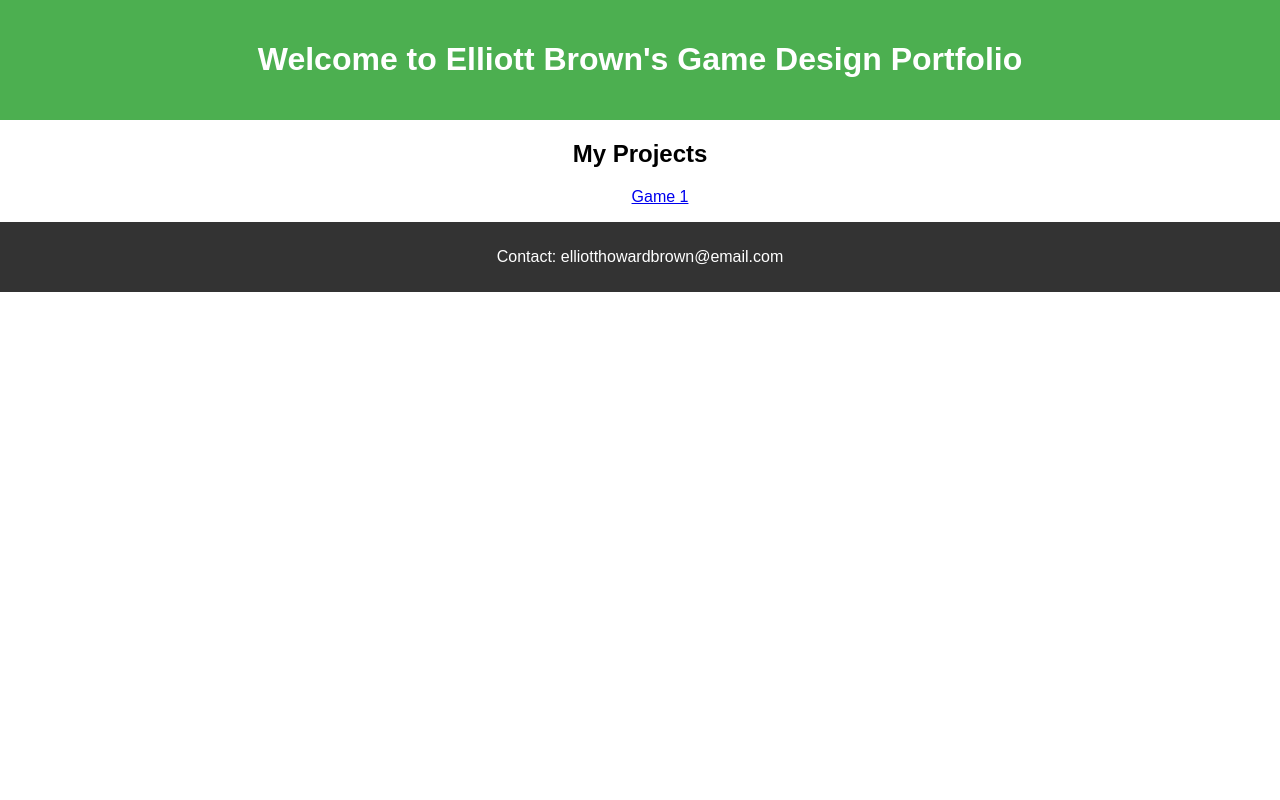
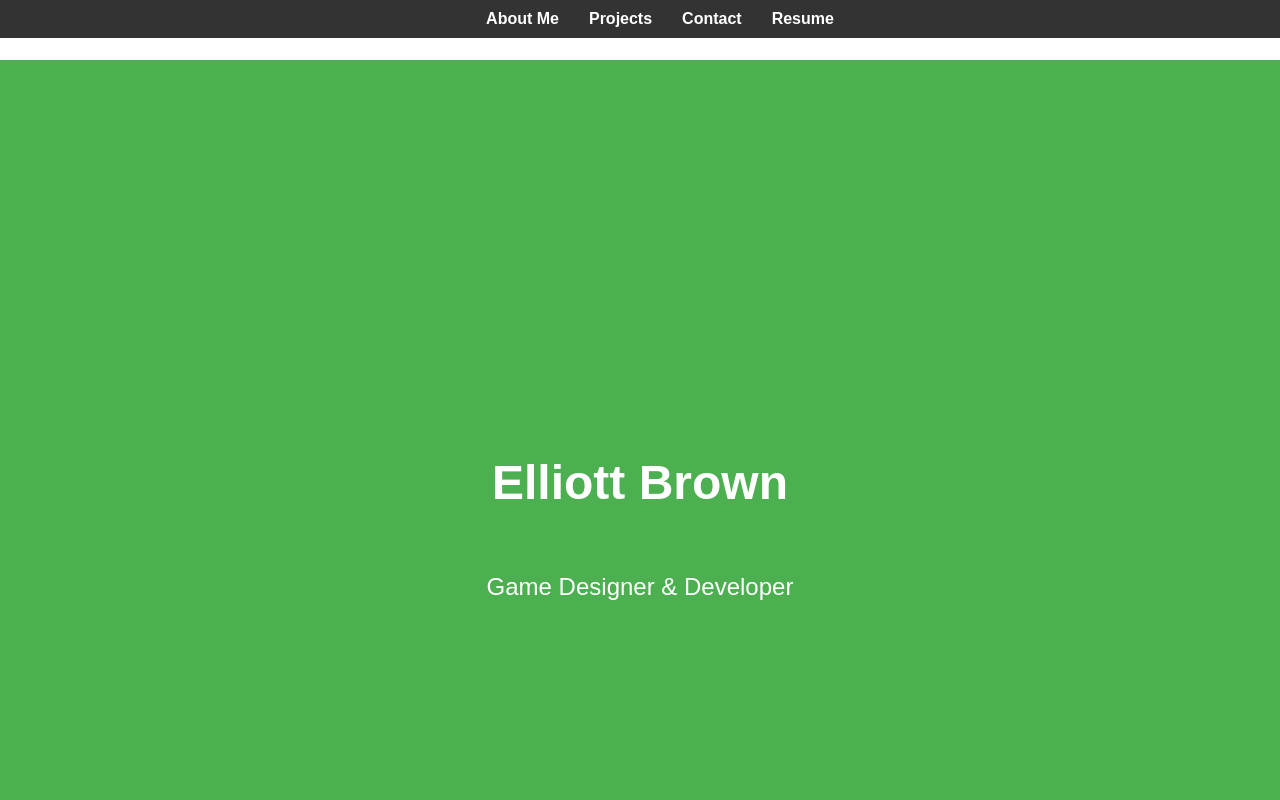
Before and after one commit to TheElliott/TheElliott.github.io, a plain HTML site: page index.html in a window 1280 px wide. Shown: the top 800 px of the page. Drawn offline with Linux system fonts and the light colour scheme.

Commit message:
new things

```diff
--- a/index.html
+++ b/index.html
@@ -3,24 +3,58 @@
 <head>
     <meta charset="UTF-8">
     <meta name="viewport" content="width=device-width, initial-scale=1.0">
-  <title>Elliott Brown's Game Design Portfolio</title>
+    <title>Elliott Brown | Game Designer & Developer</title>
     <link rel="stylesheet" href="style.css">
 </head>
 <body>
-  <header>
-    <h1>Welcome to Elliott Brown's Game Design Portfolio</h1>
+    <!-- Header with Navigation -->
+    <header id="main-header">
+        <nav>
+            <ul>
+                <li><a href="#about">About Me</a></li>
+                <li><a href="#projects">Projects</a></li>
+                <li><a href="#contact">Contact</a></li>
+                <li><a href="resume.pdf" target="_blank">Resume</a></li> <!-- Link to your resume -->
+            </ul>
+        </nav>
     </header>
 
-  <section>
-    <h2>My Projects</h2>
-    <ul>
-      <li>
-        <a href="https://elliottbrown.itch.io/harvest-before-the-storm" target="_blank">Game 1</a>
-      </li>
+    <!-- Hero Section -->
+    <section id="hero">
+        <h1>Elliott Brown</h1>
+        <p>Game Designer & Developer</p>
     </section>
 
+    <!-- About Section -->
+    <section id="about">
+        <h2>About Me</h2>
+        <p>
+            I'm Elliott Brown, a passionate game designer and developer. I focus on creating immersive experiences and innovative gameplay. Currently working on several indie projects, I’m always exploring new ways to engage players.
+        </p>
+    </section>
+
+    <!-- Projects Section -->
+    <section id="projects">
+        <h2>Projects</h2>
+        <div class="project">
+            <h3>Project 1: Harvest Before the Storm</h3>
+            <p>Farm by day, defend by night in this strategy survival game!</p>
+            <a href="https://elliottbrown.itch.io/harvest-before-the-storm" target="_blank">Check it out on Itch.io</a>
+        </div>
+    </section>
+
+    <!-- Contact Section -->
+    <section id="contact">
+        <h2>Contact Me</h2>
+        <p>Feel free to reach out to me for collaboration or inquiries.</p>
+        <p>Email: elliottbrown@email.com</p>
+    </section>
+
+    <!-- Footer -->
     <footer>
-    <p>Contact: elliotthowardbrown@email.com</p>
+        <p>&copy; 2024 Elliott Brown</p>
     </footer>
+
+    <script src="script.js"></script>
 </body>
 </html>
--- /dev/null
+++ b/script.js
@@ -0,0 +1,9 @@
+document.querySelectorAll('a[href^="#"]').forEach(anchor => {
+    anchor.addEventListener('click', function (e) {
+        e.preventDefault();
+
+        document.querySelector(this.getAttribute('href')).scrollIntoView({
+            behavior: 'smooth'
+        });
+    });
+});
--- a/style.css
+++ b/style.css
@@ -1,22 +1,100 @@
+/* General Styles */
 body {
     font-family: Arial, sans-serif;
-    text-align: center;
     margin: 0;
     padding: 0;
+    scroll-behavior: smooth;
 }
 
 header {
+    background-color: #333;
+    color: white;
+    padding: 10px 0;
+    position: fixed;
+    width: 100%;
+    top: 0;
+    z-index: 100;
+}
+
+header nav ul {
+    list-style: none;
+    display: flex;
+    justify-content: center;
+    margin: 0;
+}
+
+header nav ul li {
+    margin: 0 15px;
+}
+
+header nav ul li a {
+    color: white;
+    text-decoration: none;
+    font-weight: bold;
+}
+
+header nav ul li a:hover {
+    color: #ff9800;
+}
+
+/* Hero Section */
+#hero {
     background-color: #4CAF50;
     color: white;
-    padding: 20px;
+    height: 100vh;
+    display: flex;
+    justify-content: center;
+    align-items: center;
+    flex-direction: column;
 }
 
-  ul {
-    list-style-type: none;
+#hero h1 {
+    font-size: 3rem;
+}
+
+#hero p {
+    font-size: 1.5rem;
+}
+
+/* Section Styling */
+section {
+    padding: 60px 20px;
+    margin-top: 60px;
+}
+
+#about {
+    background-color: #f4f4f4;
+}
+
+#projects {
+    background-color: #fff;
+}
+
+#projects .project {
+    margin-bottom: 30px;
+}
+
+#projects .project a {
+    text-decoration: none;
+    color: #007BFF;
+}
+
+#projects .project a:hover {
+    text-decoration: underline;
+}
+
+#contact {
+    background-color: #f4f4f4;
 }
 
 footer {
     background-color: #333;
     color: white;
-    padding: 10px;
+    padding: 20px;
+    text-align: center;
 }
+
+/* Smooth scrolling for sections */
+html {
+    scroll-behavior: smooth;
+}
```
Lines whose indentation alone changed are shown as unchanged.
